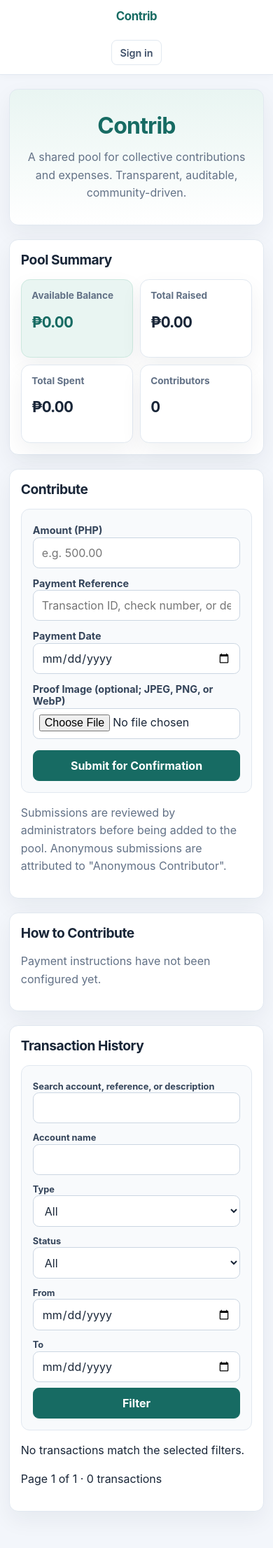
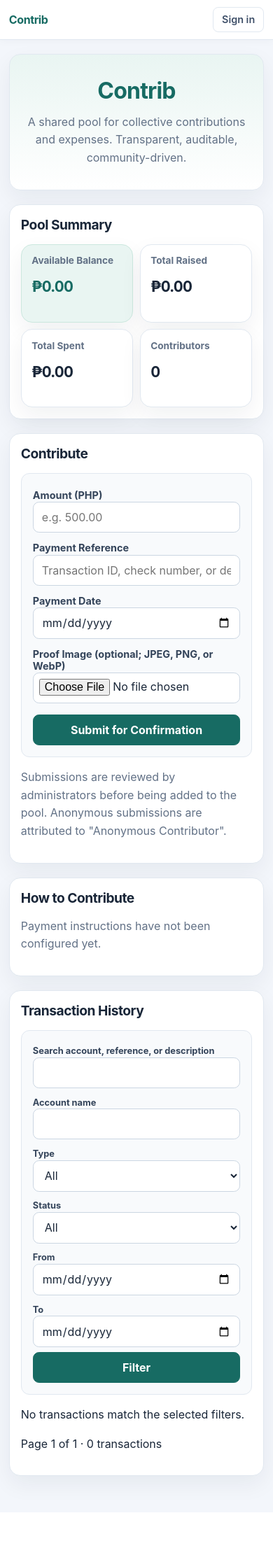
Before and after one commit to NightsProject/Contribution-Tracker, a FastAPI app: page / in a window 390 px wide. Shown: the whole page at 70% size. After the commit the page ends 2144 px from the top, so only its background shows below. Run offline with FastAPI, Linux system fonts and the light colour scheme; data that the repository does not hold is empty.

Commit message:
ui: add topbar header with profile dropdown + persistent sidebar
Layout changes:
- Topbar header (sticky, top): Contrib logo on left, profile avatar/name on right
- Profile dropdown: Account settings, Sign out (navigation moved to sidebar)
- Persistent sidebar (left): navigation links grouped by User/Admin, active page highlighted
- Responsive: mobile collapses sidebar below topbar, hides username in topbar
- Accessibility: proper roles, aria-labels, keyboard navigation

```diff
--- a/app/static/app.css
+++ b/app/static/app.css
@@ -139,93 +139,257 @@ body {
 }
 
 .app-layout {
+  min-height: 100vh;
+  display: flex;
+  flex-direction: column;
+}
+
+.topbar {
+  display: flex;
+  align-items: center;
+  justify-content: space-between;
+  gap: 1rem;
+  padding: .75rem max(1.25rem, calc((100% - 76rem) / 2));
+  background: var(--surface);
+  border-bottom: 1px solid var(--line);
+  box-shadow: 0 2px 12px rgb(25 38 56 / 3%);
+  position: sticky;
+  top: 0;
+  z-index: 100;
+}
+
+.topbar-brand {
+  flex-shrink: 0;
+}
+
+.topbar-logo {
+  display: flex;
+  align-items: center;
+  gap: .5rem;
+  color: var(--accent);
+  font-size: 1.15rem;
+  font-weight: 700;
+  letter-spacing: -.025em;
+  text-decoration: none;
+}
+
+.topbar-logo:hover {
+  color: var(--accent-hover);
+}
+
+.topbar-user {
+  flex-shrink: 0;
+}
+
+.topbar-actions {
+  flex-shrink: 0;
+}
+
+.user-menu {
+  position: relative;
+}
+
+.user-menu-trigger {
+  display: flex;
+  align-items: center;
+  gap: .5rem;
+  padding: .4rem .75rem .4rem .4rem;
+  background: transparent;
+  border: 1px solid var(--line);
+  border-radius: .5rem;
+  cursor: pointer;
+  color: var(--ink);
+  font-weight: 600;
+  font-size: .9rem;
+  list-style: none;
+  transition: border-color .15s ease, background .15s ease;
+}
+
+.user-menu-trigger::-webkit-details-marker {
+  display: none;
+}
+
+.user-menu-trigger:hover {
+  border-color: var(--accent);
+  background: var(--accent-soft);
+}
+
+.user-menu-trigger:focus-visible {
+  outline: 3px solid rgb(30 132 119 / 30%);
+  outline-offset: 2px;
+}
+
+.user-avatar {
+  display: flex;
+  align-items: center;
+  justify-content: center;
+  width: 2.25rem;
+  height: 2.25rem;
+  background: var(--accent-soft);
+  color: var(--accent);
+  font-weight: 700;
+  font-size: .9rem;
+  border-radius: 50%;
+}
+
+.user-name {
+  max-width: 12rem;
+  overflow: hidden;
+  text-overflow: ellipsis;
+  white-space: nowrap;
+}
+
+.user-menu-chevron {
+  font-size: .6rem;
+  color: var(--muted);
+  transition: transform .15s ease;
+}
+
+.user-menu[open] .user-menu-chevron {
+  transform: rotate(180deg);
+}
+
+.user-menu-dropdown {
+  position: absolute;
+  top: calc(100% + .5rem);
+  right: 0;
+  min-width: 18rem;
+  background: var(--surface);
+  border: 1px solid var(--line);
+  border-radius: .75rem;
+  box-shadow: var(--shadow);
+  padding: .5rem;
+  z-index: 200;
+  animation: dropdown-fade .15s ease;
+}
+
+@keyframes dropdown-fade {
+  from { opacity: 0; transform: translateY(-.5rem); }
+  to { opacity: 1; transform: translateY(0); }
+}
+
+.user-menu-header {
+  display: flex;
+  flex-direction: column;
+  gap: .15rem;
+  padding: .5rem .75rem;
+}
+
+.user-menu-name {
+  font-weight: 600;
+  font-size: .9rem;
+  color: var(--ink);
+}
+
+.user-menu-role {
+  font-size: .7rem;
+  font-weight: 700;
+  text-transform: uppercase;
+  letter-spacing: .05em;
+  color: var(--muted);
+}
+
+.user-menu-divider {
+  margin: .25rem 0;
+  border: none;
+  border-top: 1px solid var(--line);
+}
+
+.user-menu-nav {
   display: grid;
-  grid-template-columns: auto minmax(0, 1fr);
-  min-height: 100vh;
+  gap: .15rem;
+}
+
+.user-menu-nav a {
+  display: flex;
+  align-items: center;
+  padding: .55rem .75rem;
+  color: #40516a;
+  font-size: .85rem;
+  font-weight: 500;
+  text-decoration: none;
+  border-radius: .5rem;
+  transition: color .15s ease, background .15s ease;
+}
+
+.user-menu-nav a:hover,
+.user-menu-nav a[aria-current="page"] {
+  color: var(--accent);
+  background: var(--accent-soft);
+}
+
+.user-menu-signout {
+  margin: 0;
+  padding: 0;
+  background: transparent;
+  border: 0;
+}
+
+.user-menu-signout .btn-signout {
+  width: 100%;
+  justify-content: flex-start;
+  padding: .55rem .75rem;
+  color: #8e2929;
+  background: transparent;
+  border: 1px solid transparent;
+  border-radius: .5rem;
+  font-size: .85rem;
+  font-weight: 500;
+  cursor: pointer;
+  transition: color .15s ease, background .15s ease, border-color .15s ease;
+}
+
+.user-menu-signout .btn-signout:hover {
+  color: #a63d3d;
+  background: #fff1ef;
+  border-color: #f4d0ca;
+}
+
+.btn-signin {
+  display: inline-flex;
+  align-items: center;
+  padding: .55rem .75rem;
+  color: #40516a;
+  font-size: .9rem;
+  font-weight: 600;
+  text-decoration: none;
+  border-radius: .5rem;
+  border: 1px solid var(--line);
+  background: var(--surface);
+  transition: color .15s ease, background .15s ease, border-color .15s ease;
+}
+
+.btn-signin:hover {
+  color: var(--accent);
+  background: var(--accent-soft);
+  border-color: var(--accent);
+}
+
+.app-body {
+  display: flex;
+  flex: 1;
+  min-height: 0;
 }
 
 .sidebar {
   position: sticky;
-  top: 0;
-  align-self: start;
-  height: 100vh;
+  top: 4.5rem; /* topbar height */
+  align-self: flex-start;
+  height: calc(100vh - 4.5rem);
+  width: 16rem;
+  flex-shrink: 0;
   background: var(--surface);
   border-right: 1px solid var(--line);
   overflow-y: auto;
 }
 
-.sidebar-disclosure {
-  width: 4.5rem;
-  min-height: 100vh;
+.sidebar-nav {
+  display: grid;
+  gap: .25rem;
+  padding: 1rem;
 }
 
-.sidebar-disclosure[open] {
-  width: 16rem;
-}
-
-.sidebar-disclosure > summary {
-  display: flex;
-  align-items: center;
-  justify-content: space-between;
-  gap: .75rem;
-  min-height: 4.25rem;
-  padding: .9rem 1rem;
-  color: var(--accent);
-  cursor: pointer;
-  font-weight: 700;
-  list-style: none;
-}
-
-.sidebar-disclosure > summary::-webkit-details-marker {
-  display: none;
-}
-
-.sidebar-toggle-label {
-  color: var(--muted);
-  font-size: .85rem;
-  font-weight: 600;
-}
-
-.sidebar-disclosure:not([open]) .sidebar-brand {
-  display: none;
-}
-
-.sidebar-content {
-  display: grid;
-  gap: 1rem;
-  padding: 0 1rem 1rem;
-}
-
-.sidebar-user {
-  display: flex;
-  flex-direction: column;
-  gap: .25rem;
-  padding: .5rem 0;
-  border-bottom: 1px solid var(--line);
-}
-
-.sidebar-user-name {
-  color: var(--ink);
-  font-size: .9rem;
-  font-weight: 600;
-  overflow-wrap: anywhere;
-}
-
-.sidebar-user-role {
-  color: var(--muted);
-  font-size: .7rem;
-  font-weight: 700;
-  text-transform: uppercase;
-  letter-spacing: .05em;
-}
-
-.sidebar nav {
-  display: grid;
-  gap: .25rem;
-  margin-top: 0;
-}
-
-.sidebar nav a {
+.sidebar-nav a {
   display: flex;
   align-items: center;
   gap: .5rem;
@@ -238,62 +402,27 @@ body {
   transition: color .15s ease, background .15s ease;
 }
 
-.sidebar nav a:hover {
+.sidebar-nav a:hover {
   color: var(--accent);
   background: var(--accent-soft);
 }
 
-.sidebar nav a[aria-current="page"] {
+.sidebar-nav a[aria-current="page"] {
   color: var(--accent);
   background: var(--accent-soft);
 }
 
-.sidebar nav a[aria-current="page"]:hover {
-  color: var(--accent);
-  background: var(--accent-soft);
-}
-
-.sidebar-content > .inline {
-  display: block;
-}
-
-.sidebar-signout {
-  margin-top: .5rem;
-  padding-top: .5rem;
+.sidebar-divider {
+  margin: .5rem 0;
+  border: none;
   border-top: 1px solid var(--line);
 }
 
-.sidebar-signout button {
-  width: 100%;
-  justify-self: stretch;
-  background: transparent;
-  color: #8e2929;
-  border-color: #f4d0ca;
-}
-
-.sidebar-signout button:hover {
-  background: #fff1ef;
-  border-color: #a63d3d;
-  color: #a63d3d;
-}
-
-.sidebar-disclosure:not([open]) .sidebar-user-name,
-.sidebar-disclosure:not([open]) .sidebar-user-role,
-.sidebar-disclosure:not([open]) .sidebar nav a span,
-.sidebar-disclosure:not([open]) .sidebar-signout button {
-  display: none;
-}
-
-.sidebar-disclosure:not([open]) .sidebar nav a {
-  justify-content: center;
-  padding: .55rem;
-}
+main {
   width: min(76rem, 100%);
-  margin: 2rem auto;
-  padding: 0 1.25rem 3rem;
-}
-
-.app-layout main {
+  margin: 0 auto;
+  padding: 2rem 1.25rem 3rem;
+  flex: 1;
   min-width: 0;
 }
 
@@ -868,8 +997,8 @@ form[action$="/end"] button:hover {
 }
 
 @media (max-width: 52rem) {
-  .app-layout {
-    grid-template-columns: minmax(0, 1fr);
+  .app-body {
+    flex-direction: column;
   }
 
   .sidebar {
@@ -922,33 +1022,41 @@ form[action$="/end"] button:hover {
     font-size: .85rem;
   }
 
-  .sidebar-signout {
-    margin-top: .5rem;
-    padding-top: .5rem;
-    border-top: 1px solid var(--line);
-  }
-
-  .sidebar-signout button {
-    width: 100%;
+  .sidebar-divider {
+    display: none;
   }
 
   main {
-    margin-top: 1.25rem;
+    margin-top: 0;
   }
 }
 
 @media (max-width: 38rem) {
+  .topbar {
+    padding: .6rem .8rem;
+  }
+
+  .topbar-logo {
+    font-size: 1rem;
+  }
+
+  .user-name {
+    display: none;
+  }
+
+  .user-avatar {
+    width: 2rem;
+    height: 2rem;
+    font-size: .8rem;
+  }
+
+  .user-menu-dropdown {
+    right: -.5rem;
+    min-width: 16rem;
+  }
+
   main {
     padding: 0 .8rem 2rem;
-  }
-
-  .site-header {
-    padding: .8rem;
-  }
-
-  section,
-  .card {
-    border-radius: .8rem;
   }
 
   .summary-grid {
--- a/app/templates/base.html
+++ b/app/templates/base.html
@@ -7,9 +7,28 @@
   <link rel="stylesheet" href="/static/app.css">
 </head>
 <body>
-  <div class="{% if user is defined or administrator is defined %}app-layout{% else %}public-layout{% endif %}">
+  <div class="app-layout">
     {% include "partials/header.html" %}
-    <main>{% block content %}{% endblock %}</main>
+    <div class="app-body">
+      {% if user is defined or administrator is defined %}
+      <aside class="sidebar" role="navigation" aria-label="Sidebar navigation">
+        <nav class="sidebar-nav">
+          <a href="/dashboard" {% if request.path == "/dashboard" %}aria-current="page"{% endif %}>Dashboard</a>
+          <a href="/contributions" {% if request.path == "/contributions" %}aria-current="page"{% endif %}>My contributions</a>
+          <a href="/expenses" {% if request.path == "/expenses" %}aria-current="page"{% endif %}>Expense history</a>
+          {% if (user is defined and user.role.value == "ADMIN") or (administrator is defined) %}
+          <hr class="sidebar-divider">
+          <a href="/admin/contributions/pending" {% if request.path.startswith("/admin/contributions") %}aria-current="page"{% endif %}>Review contributions</a>
+          <a href="/admin/recurring-expenses" {% if request.path == "/admin/recurring-expenses" %}aria-current="page"{% endif %}>Recurring expenses</a>
+          <a href="/admin/payment-settings" {% if request.path == "/admin/payment-settings" %}aria-current="page"{% endif %}>Payment settings</a>
+          <a href="/admin/users" {% if request.path == "/admin/users" %}aria-current="page"{% endif %}>Manage accounts</a>
+          <a href="/admin/trash" {% if request.path == "/admin/trash" %}aria-current="page"{% endif %}>Trash</a>
+          {% endif %}
+        </nav>
+      </aside>
+      {% endif %}
+      <main>{% block content %}{% endblock %}</main>
+    </div>
   </div>
 </body>
 </html>
--- a/app/templates/partials/header.html
+++ b/app/templates/partials/header.html
@@ -3,48 +3,40 @@
 {% elif administrator is defined %}
   {% set nav_user = administrator %}
 {% endif %}
+
+<header class="topbar" role="banner">
+  <div class="topbar-brand">
+    <a href="/dashboard" class="topbar-logo" aria-label="{{ app_name }}">{{ app_name }}</a>
+  </div>
+
   {% if nav_user is defined %}
-<aside class="sidebar" role="navigation" aria-label="Main navigation">
-  <details class="sidebar-disclosure" open>
-    <summary>
-      <strong class="sidebar-brand">{{ app_name }}</strong>
-      <span class="sidebar-toggle-label">Menu</span>
+  <div class="topbar-user">
+    <details class="user-menu" id="user-menu">
+      <summary class="user-menu-trigger" aria-label="User menu for {{ nav_user.full_name }}">
+        <span class="user-avatar" aria-hidden="true">{{ nav_user.full_name | first | upper }}</span>
+        <span class="user-name" aria-hidden="true">{{ nav_user.full_name }}</span>
+        <span class="user-menu-chevron" aria-hidden="true">▼</span>
       </summary>
-    <div class="sidebar-content">
-      <div class="sidebar-user">
-        <span class="sidebar-user-name">{{ nav_user.full_name }}</span>
-        <span class="sidebar-user-role" aria-label="{{ nav_user.role.value }}">{{ nav_user.role.value }}</span>
+      <div class="user-menu-dropdown" role="menu">
+        <div class="user-menu-header">
+          <span class="user-menu-name">{{ nav_user.full_name }}</span>
+          <span class="user-menu-role">{{ nav_user.role.value }}</span>
         </div>
-      <nav aria-label="User navigation">
-        <a href="/dashboard" {% if request.path == "/dashboard" %}aria-current="page"{% endif %}>Dashboard</a>
-        <a href="/contributions" {% if request.path == "/contributions" %}aria-current="page"{% endif %}>My contributions</a>
-        <a href="/expenses" {% if request.path == "/expenses" %}aria-current="page"{% endif %}>Expense history</a>
+        <hr class="user-menu-divider">
+        <nav class="user-menu-nav" aria-label="Account navigation">
+          <a href="/account" role="menuitem">Account settings</a>
         </nav>
-      {% if nav_user.role.value == "ADMIN" %}
-      <nav aria-label="Admin navigation">
-        <a href="/admin/contributions/pending" {% if request.path.startswith("/admin/contributions") %}aria-current="page"{% endif %}>Review contributions</a>
-        <a href="/admin/recurring-expenses" {% if request.path == "/admin/recurring-expenses" %}aria-current="page"{% endif %}>Recurring expenses</a>
-        <a href="/admin/payment-settings" {% if request.path == "/admin/payment-settings" %}aria-current="page"{% endif %}>Payment settings</a>
-        <a href="/admin/users" {% if request.path == "/admin/users" %}aria-current="page"{% endif %}>Manage accounts</a>
-        <a href="/admin/trash" {% if request.path == "/admin/trash" %}aria-current="page"{% endif %}>Trash</a>
-      </nav>
-      {% endif %}
-      <form class="inline sidebar-signout" method="post" action="/logout">
+        <hr class="user-menu-divider">
+        <form method="post" action="/logout" class="user-menu-signout">
           <input type="hidden" name="csrf_token" value="{{ csrf_token }}">
-        <button type="submit">Sign out</button>
+          <button type="submit" role="menuitem" class="btn-signout">Sign out</button>
         </form>
       </div>
     </details>
-</aside>
+  </div>
   {% elif is_public_page %}
-<header class="site-header">
-  <strong>{{ app_name }}</strong>
-  <nav class="public-header-nav">
-    <a href="/login">Sign in</a>
-  </nav>
+  <div class="topbar-actions">
+    <a href="/login" class="btn-signin">Sign in</a>
+  </div>
+  {% endif %}
 </header>
-{% else %}
-<header class="site-header">
-  <strong>{{ app_name }}</strong>
-</header>
-{% endif %}
```
Also changed, not shown: other parts of app/static/app.css (+20 -39 lines), tests/test_auth.py (+3 -2 lines). Lines whose indentation alone changed are shown as unchanged.
